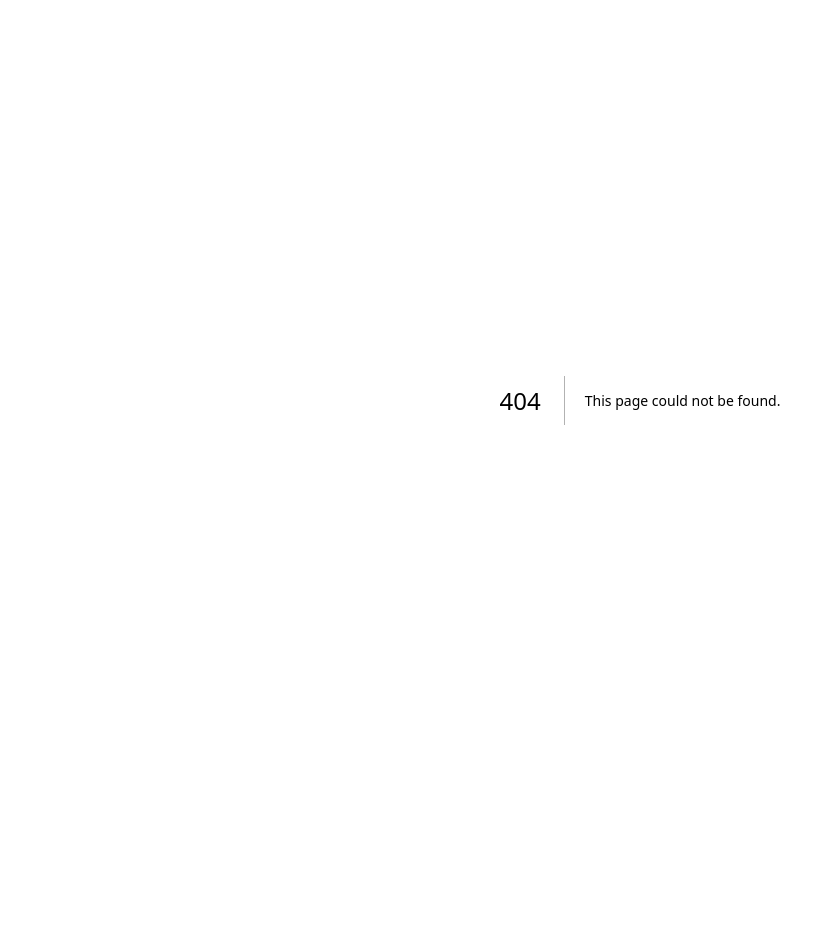
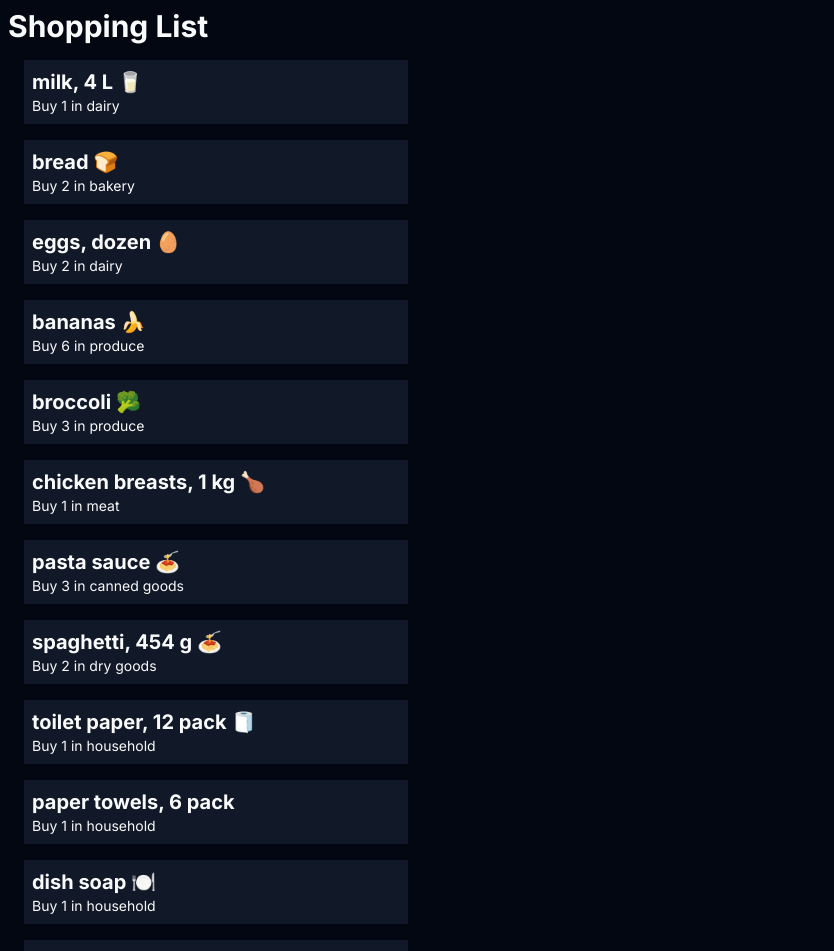
Before and after one commit to rebeccachan13/cprg306-assignments, a Next.js app: page /week-3 in a window 1280 px wide. Before the commit this address had no page. Shown: the top 951 px of the page, without its empty margins (0-834 px from the left). Before the commit the page ends 800 px from the top, so only its background shows below. Built offline with nearby package versions, Linux system fonts and the light colour scheme.

Commit message:
Create week 3 assignment

```diff
--- a/app/layout.js
+++ b/app/layout.js
@@ -4,7 +4,7 @@
 const inter = Inter({ subsets: ['latin'] })
 
 export const metadata = {
-  title: 'Create Next App',
+  title: 'Shopping List',
   description: 'Generated by create next app',
 }
 
--- a/app/page.js
+++ b/app/page.js
@@ -4,7 +4,8 @@
   return (
     <main>
       <h1>CPRG 306: Web Development 2 - Assignments</h1>
-      <Link href="./week-2">Week-2 Assignment</Link>
+      <p><Link href="./week-2">Week-2 Assignment</Link></p>
+      <p><Link href="./week-3">Week-3 Assignment</Link></p>
     </main>
   );
 }
--- /dev/null
+++ b/app/week-3/item-list.js
@@ -0,0 +1,140 @@
+import Item from './item';
+
+export default function ItemList() {
+    const item1 = {
+        name: "milk, 4 L 🥛",
+        quantity: 1,
+        category: "dairy",
+      };
+
+      const item2 = {
+        name: "bread 🍞",
+        quantity: 2,
+        category: "bakery",
+      };
+
+      const item3 = {
+        name: "eggs, dozen 🥚",
+        quantity: 2,
+        category: "dairy",
+      };
+
+      const item4 = {
+        name: "bananas 🍌",
+        quantity: 6,
+        category: "produce",
+      };
+
+      const item5 = {
+        name: "broccoli 🥦",
+        quantity: 3,
+        category: "produce",
+      };
+
+      const item6 = {
+        name: "chicken breasts, 1 kg 🍗",
+        quantity: 1,
+        category: "meat",
+      };
+
+      const item7 = {
+        name: "pasta sauce 🍝",
+        quantity: 3,
+        category: "canned goods",
+      };
+
+      const item8 = {
+        name: "spaghetti, 454 g 🍝",
+        quantity: 2,
+        category: "dry goods",
+      };
+
+      const item9 = {
+        name: "toilet paper, 12 pack 🧻",
+        quantity: 1,
+        category: "household",
+      };
+
+      const item10 = {
+        name: "paper towels, 6 pack",
+        quantity: 1,
+        category: "household",
+      };
+
+      const item11 = {
+        name: "dish soap 🍽️",
+        quantity: 1,
+        category: "household",
+      };
+
+      const item12 = {
+        name: "hand soap 🧼",
+        quantity: 4,
+        category: "household",
+      };
+
+      return (
+        <ul>
+          <Item
+          name={item1.name}
+          quantity={item1.quantity}
+          category={item1.category}
+          />
+          <Item
+          name={item2.name}
+          quantity={item2.quantity}
+          category={item2.category}
+          />
+          <Item
+          name={item3.name}
+          quantity={item3.quantity}
+          category={item3.category}
+          />
+          <Item
+          name={item4.name}
+          quantity={item4.quantity}
+          category={item4.category}
+          />
+          <Item
+          name={item5.name}
+          quantity={item5.quantity}
+          category={item5.category}
+          />
+          <Item
+          name={item6.name}
+          quantity={item6.quantity}
+          category={item6.category}
+          />
+          <Item
+          name={item7.name}
+          quantity={item7.quantity}
+          category={item7.category}
+          />
+          <Item
+          name={item8.name}
+          quantity={item8.quantity}
+          category={item8.category}
+          />
+          <Item
+          name={item9.name}
+          quantity={item9.quantity}
+          category={item9.category}
+          />
+          <Item
+          name={item10.name}
+          quantity={item10.quantity}
+          category={item10.category}
+          />
+          <Item
+          name={item11.name}
+          quantity={item11.quantity}
+          category={item11.category}
+          />
+          <Item
+          name={item12.name}
+          quantity={item12.quantity}
+          category={item12.category}
+          />
+        </ul>
+      )
+    }
--- /dev/null
+++ b/app/week-3/item.js
@@ -0,0 +1,8 @@
+export default function Item({name, quantity, category}) {
+  return (
+    <li className="bg-gray-900 max-w-sm p-2 m-4">
+        <h2 className="text-xl font-bold">{name}</h2>
+        <p className="text-sm">Buy {quantity} in {category}</p>
+    </li>
+    );
+}
--- /dev/null
+++ b/app/week-3/page.js
@@ -0,0 +1,10 @@
+import ItemList from "./item-list";
+
+export default function Page() {
+  return (
+    <main className="bg-gray-950 text-gray-50 p-2">
+      <h1 className="text-3xl font-bold">Shopping List</h1>
+      <ItemList />
+    </main>
+  );
+}
```
